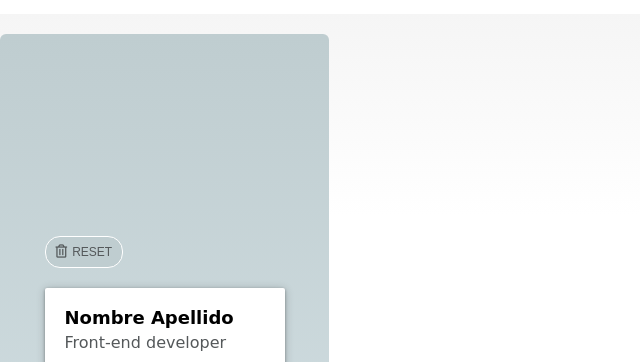
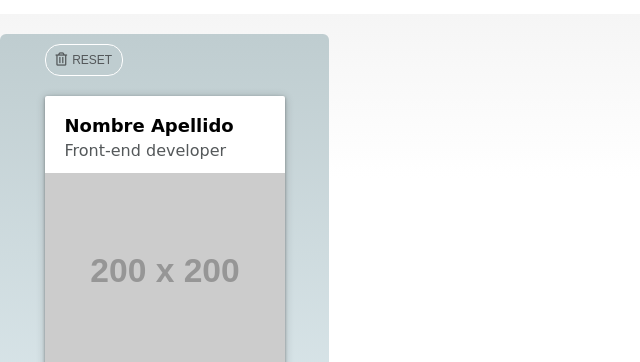
Before and after one commit to Adalab/project-easley-s2-allyouneediscode, a website: page docs/cards.html in a window 1280 px wide. Shown: the part 97-459 px from the top of the page, without its empty margins (0-640 px from the left). Drawn offline with nearby package versions, Linux system fonts and the light colour scheme; files that its build step writes are made by us from their sources; placeholder pictures from the web are drawn by us; a web font is replaced by a local one.

Commit message:
Solve conflict problems

```diff
--- a/_src/assets/scss/layout/_main-cards.scss
+++ b/_src/assets/scss/layout/_main-cards.scss
@@ -9,9 +9,7 @@
 .main__container{
   background-image: linear-gradient(to bottom, $color-white-three, $color-white 10%);
   position: relative;
-  min-height: 852px; //NAT
   overflow: overlay;
-
 }
 
 .main__form {
@@ -621,14 +619,13 @@ margin: 6px 9.5px 6px 10.5px;
   border-radius: 6px;
   margin-right: 40px;
   height: 100%;
-  // height: 100vh;
+  height: 100vh;
 
   }
 
   .main__preview{
     padding: 0;
     width: 329px;
-    min-height: 812px; //NAT
     border-radius: 6px;
     display: flex;
     justify-content: center;
```
